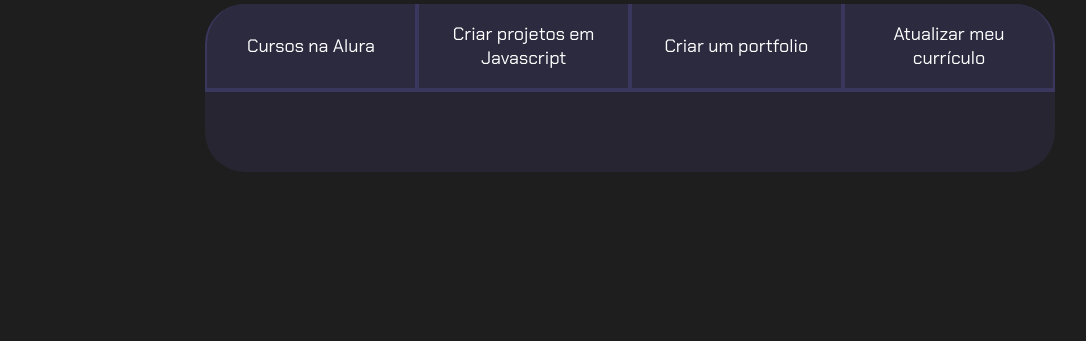
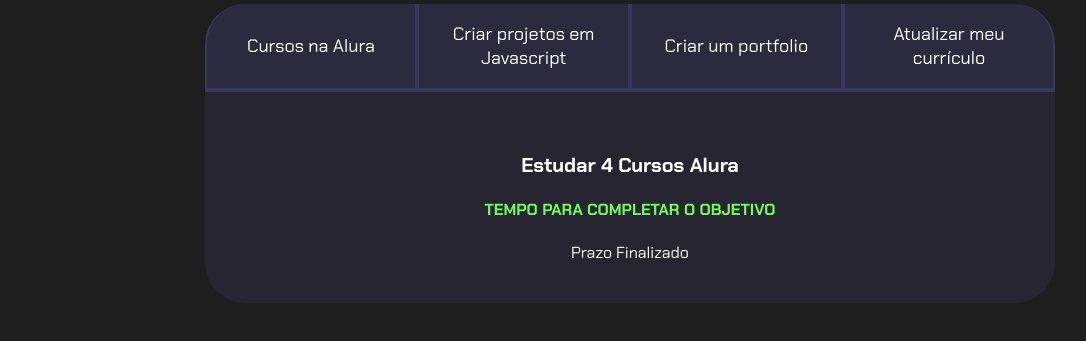
Before and after one commit to MathiasGalhos/lifeproject, a plain HTML site: page index.html in a window 1280 px wide. Shown: the part 99-440 px from the top of the page, without its empty margins (10-1096 px from the left). Drawn offline with Linux system fonts and the light colour scheme.

Commit message:
Add files via upload

```diff
--- a/index.html
+++ b/index.html
@@ -20,26 +20,30 @@
             </div>
             <div class="abas-textos">
                 <div class="aba-conteudo ativo">
-                    <h3 class="aba-conteudo titulo-principal">Estudar 4 Cursos Alura</h3>
-                    <h4 class="aba-conteudo titulo-secundario">Tempo para completar o objetivo</h4>
+                    <h3 class="aba-conteudo-titulo-principal">Estudar 4 Cursos Alura</h3>
+                    <h4 class="aba-conteudo-titulo-secundario">Tempo para completar o objetivo</h4>
+                    <div class="contador"></div>
                 </div>
                 <div class="aba-conteudo">
-                    <h3 class="aba-conteudo titulo-principal">
+                    <h3 class="aba-conteudo-titulo-principal">
                         Criar 5 Projetos no Javascript
                     </h3>
-                    <h4 class="aba-conteudo titulo-secundario">Tempo para completar o objetivo</h4>
+                    <h4 class="aba-conteudo-titulo-secundario">Tempo para completar o objetivo</h4>
+                    <div class="contador"></div>
                 </div>
                 <div class="aba-conteudo">
-                    <h3 class="aba-conteudo titulo-principal">
+                    <h3 class="aba-conteudo-titulo-principal">
                         Criar um portifólio com os 3 melhores projetos
                     </h3>
-                    <h4 class="aba-conteudo titulo-secundario">Tempo para completar o objetivo</h4>
+                    <h4 class="aba-conteudo-titulo-secundario">Tempo para completar o objetivo</h4>
+                    <div class="contador"></div>
                 </div>
                 <div class="aba-conteudo">
-                    <h3 class="aba-conteudo titulo-principal">
+                    <h3 class="aba-conteudo-titulo-principal">
                         Atualizar meu currículo com os certificados
                     </h3>
-                    <h4 class="aba-conteudo titulo-secundario">Tempo para completar o objetivo</h4>
+                    <h4 class="aba-conteudo-titulo-secundario">Tempo para completar o objetivo</h4>
+                    <div class="contador"></div>
                 </div>
             </div>
         </div>
--- a/main.js
+++ b/main.js
@@ -13,3 +13,51 @@ for(let i = 0; i < botoes.length; i++){
         textos[i].classList.add("ativo")
     }
 }
+
+const contadores = document.querySelectorAll(".contador");
+const tempoObjetivo1 = new Date("2024-07-07T00:00:00");
+const tempoObjetivo2 = new Date("2025-08-08T00:00:00");
+const tempoObjetivo3 = new Date("2025-09-09T00:00:00");
+const tempoObjetivo4 = new Date("2025-10-10T00:00:00");
+
+
+const tempos = [tempoObjetivo1, tempoObjetivo2, tempoObjetivo3, tempoObjetivo4];
+
+
+function calculaTempo(tempoObjetivo){
+    let tempoAtual = new Date();
+    let tempoFinal = tempoObjetivo - tempoAtual;
+    let segundos = Math.floor(tempoFinal/1000);
+    let minutos = Math.floor(segundos/60);
+    let horas = Math.floor(minutos/60);
+    let dias = Math.floor(horas/24);
+
+    segundos %= 60;
+    minutos %= 60;
+    horas %= 24;
+
+
+    if(tempoFinal > 0){
+        return dias + " dias " + horas + "  horas " + minutos + " minutos " + segundos + " segundos ";
+    }else{
+        return "Prazo Finalizado"
+    }
+}
+
+
+
+
+function atualizaCronometro(){
+    for(let i = 0; i <contadores.length; i++){
+        contadores[i].textContent = calculaTempo(tempos[i]);
+    }
+}
+
+
+function comecaCronometro(){
+    atualizaCronometro();
+    setInterval(atualizaCronometro, 1000)
+}
+
+
+comecaCronometro();
--- a/style.css
+++ b/style.css
@@ -79,12 +79,18 @@ body {
     display: none;
 }
 
-.aba-conteudo .titulo-principal{
+.aba-conteudo-titulo-principal{
     font-size: 20px;
     text-align: center;
 }
 
-.aba-conteudo .titulo-secundario{
+.aba-conteudo-titulo-secundario{
+    text-align: center;
+    color: var(--verde);
+    text-transform: uppercase;
+}
+
+.contador{
     text-align: center;
 }
 
```
